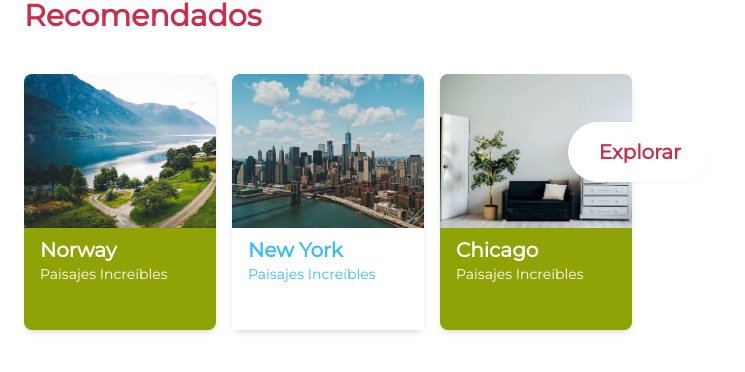
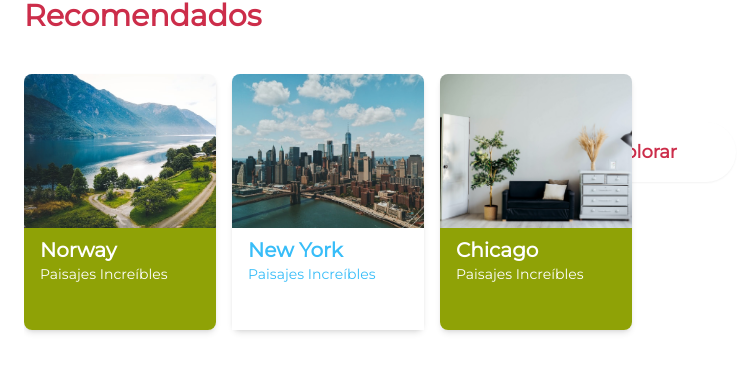
Before and after one commit to carlos-angel/travel, a React (Vite) app: page / in a window 1280 px wide. Shown: the part 326-698 px from the top of the page, without its empty margins (0-745 px from the left). Built offline with nearby package versions, Linux system fonts and the light colour scheme.

Commit message:
feat: agregar animaciones

```diff
--- a/src/components/Hero.jsx
+++ b/src/components/Hero.jsx
@@ -8,10 +8,12 @@ export const Hero = () => {
           <input
             type='search'
             name='search'
-            className='outline-none p-3 rounded-full shadow-sm'
+            className='outline-none p-3 rounded-full shadow-sm transition duration-300 focus-within:shadow-sm focus:right-2 focus:w-11/12'
             placeholder='San Francisco'
           />
-          <button className='bg-white text-xl text-primary font-semibold p-4 w-36 rounded-full shadow-sm'>Explorar</button>
+          <button className='bg-white text-lg text-primary font-semibold p-4 w-48 rounded-full shadow-sm transition-all duration-500 ease-in-out hover:bg-primary hover:text-white transform hover:-translate-y-1 hover:scale-110'>
+            Explorar
+          </button>
         </div>
         <div className='w-full h-full'>
           <img src={sanFrancisco} alt='san francisco' />
--- a/src/index.css
+++ b/src/index.css
@@ -4,6 +4,6 @@
 
 @layer components {
   .card {
-    @apply w-48 h-64 shadow-md rounded-lg flex-none;
+    @apply w-48 h-64 shadow-md rounded-lg flex-none transform transition-all hover:-translate-y-4 hover:shadow-xl;
   }
 }
```
